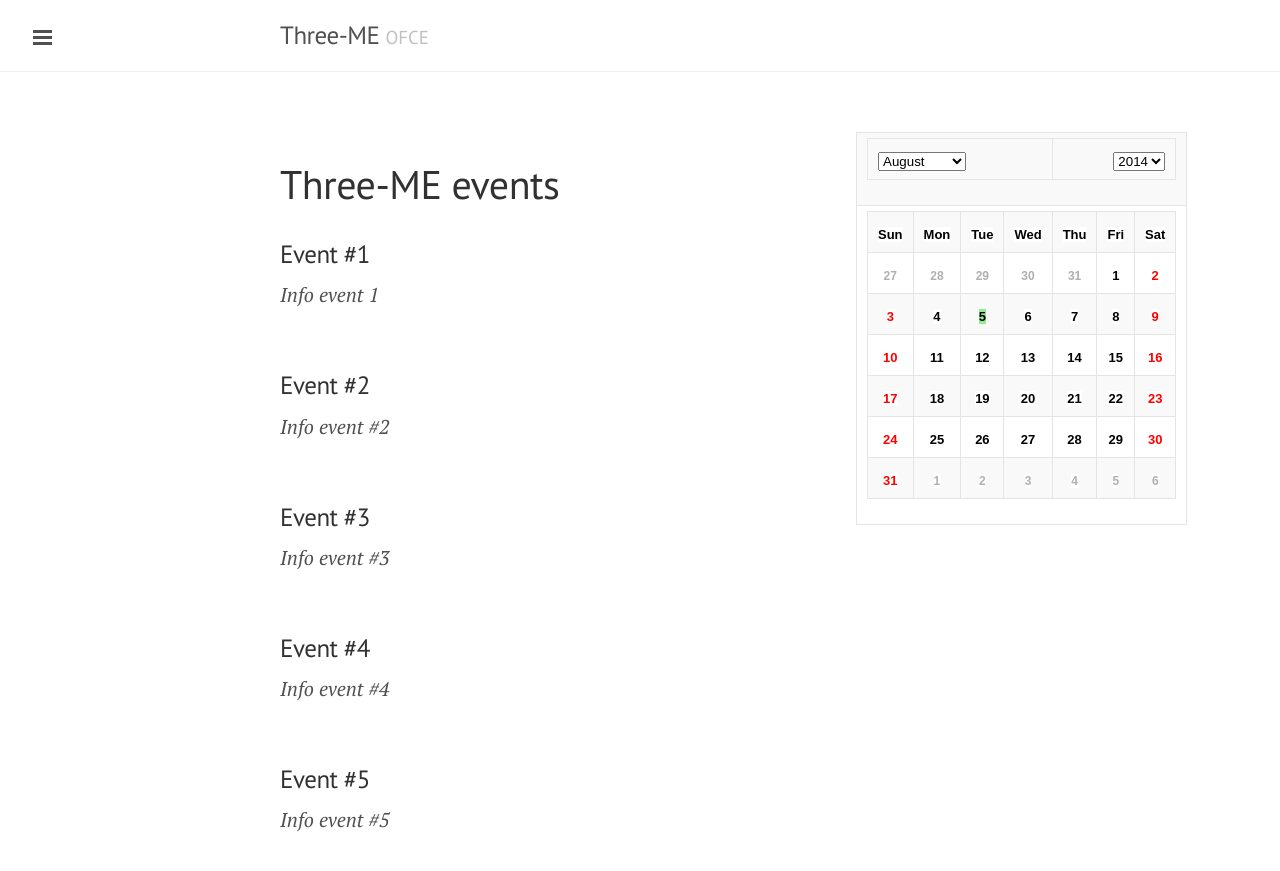
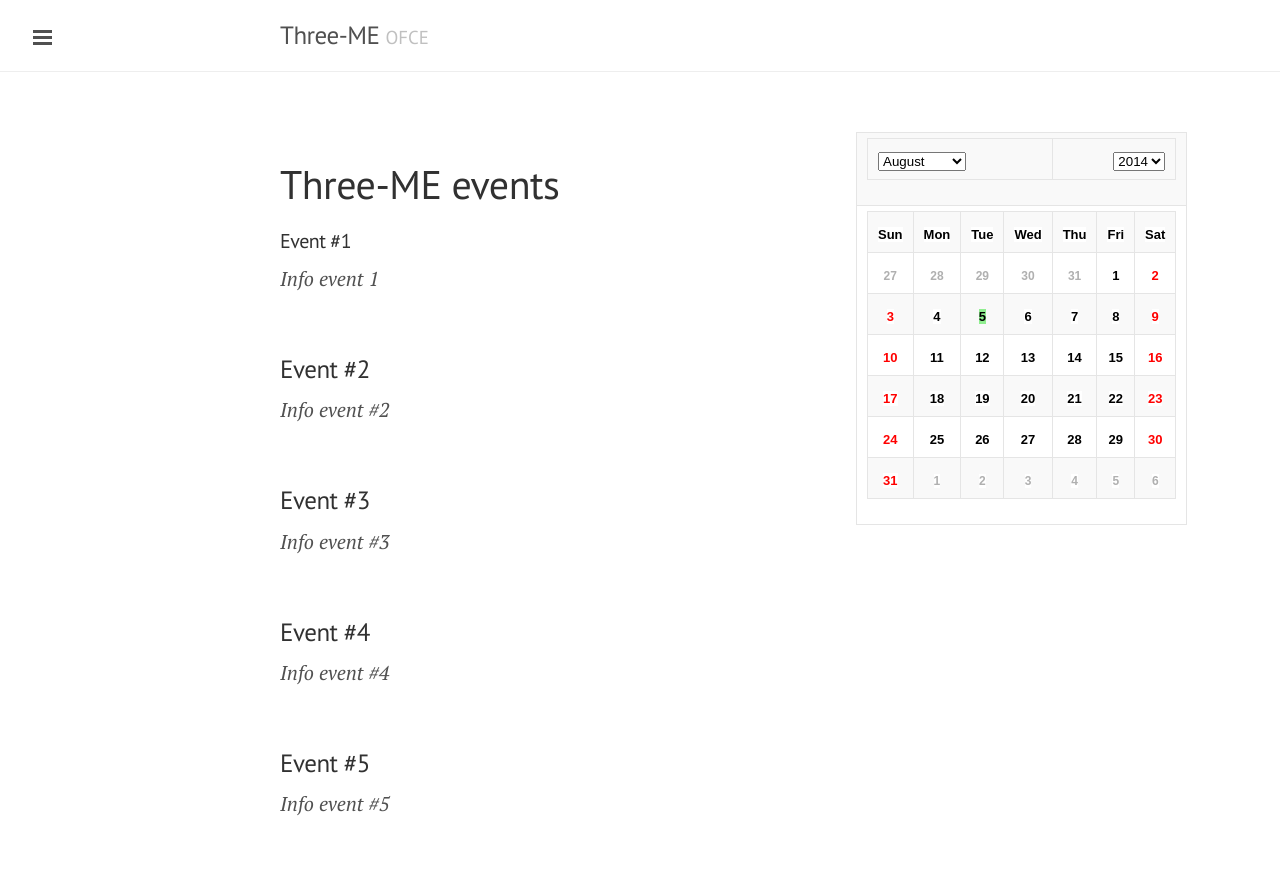
Before and after one commit to Lidewey/Lidewey.github.io, a Jekyll site: the page built from Events.html, in a window 1280 px wide. Shown: the top 871 px of the page. Built offline with Jekyll 4.4.1, drawn with Linux system fonts in a browser that asks for light colours; Markdown is read by kramdown in place of the engine named in the settings.

Commit message:
Smaller header h4

```diff
--- a/Events.html
+++ b/Events.html
@@ -8,7 +8,7 @@ title: Events
 	<h1>Three-ME events</h1>
 <p>
 
-	<h3>Event #1</h3>
+	<h4>Event #1</h4>
 <i>Info event 1</i><br>
 
 <br>	<h3>Event #2</h3>
```
